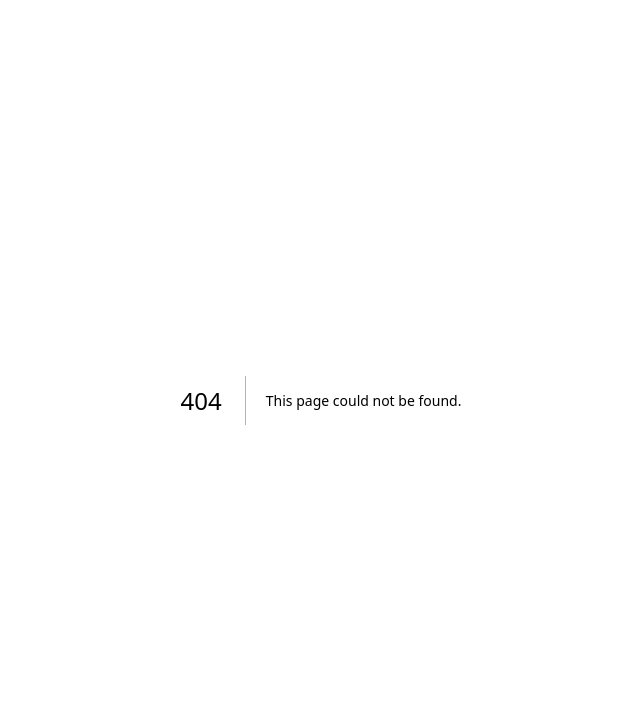
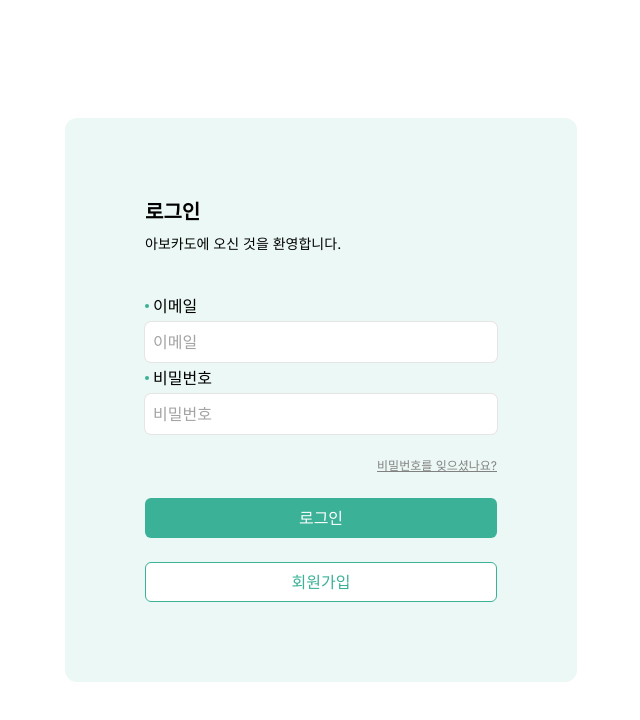
Before and after one commit to avokado-team/avokado-web, a Next.js app: page /login in a window 1280 px wide. Before the commit this address had no page. Shown: the top 720 px of the page, without its empty margins (319-959 px from the left). Built offline with nearby package versions, Linux system fonts and the light colour scheme.

Commit message:
✨ Add styles and form for login page

```diff
--- /dev/null
+++ b/app/(auth)/login/page.tsx
@@ -0,0 +1,39 @@
+export default function Login() {
+  return (
+    <div className="mx-auto max-w-lg bg-white text-black flex items-center justify-center h-screen">
+      <div className="flex flex-col gap-6 bg-[#ECF8F5] px-20 py-20 w-full rounded-xl">
+        <div className="flex flex-col gap-2">
+          <h1 className="font-bold text-xl">로그인</h1>
+          <h2 className="text-sm mb-4">아보카도에 오신 것을 환영합니다.</h2>
+        </div>
+        <form className="flex flex-col gap-1">
+          <div className="flex items-center gap-1">
+            <div className="rounded-full size-1 bg-[#3BB197]" />
+            <label>이메일</label>
+          </div>
+          <input
+            placeholder="이메일"
+            type="email"
+            className="h-10 w-full rounded-md border-none bg-white ring-1 ring-neutral-200 transition-shadow placeholder:text-neutral-400 px-2 focus:outline-none focus:ring-2 focus:ring-[#3BB197]"
+          ></input>
+          <div className="flex items-center gap-1">
+            <div className="rounded-full size-1 bg-[#3BB197]" />
+            <label>비밀번호</label>
+          </div>
+          <input
+            placeholder="비밀번호"
+            type="password"
+            className="h-10 w-full rounded-md border-none bg-white ring-1 ring-neutral-200 transition-shadow placeholder:text-neutral-400 px-2 focus:outline-none focus:ring-2 focus:ring-[#3BB197]"
+          ></input>
+        </form>
+        <div className="flex justify-end">
+          <a className="text-xs text-[#818181] cursor-pointer underline">
+            비밀번호를 잊으셨나요?
+          </a>
+        </div>
+        <button className="primary-btn h-10">로그인</button>
+        <button className="primary-reverse-btn h-10">회원가입</button>
+      </div>
+    </div>
+  );
+}
--- a/app/globals.css
+++ b/app/globals.css
@@ -26,6 +26,14 @@ body {
     rgb(var(--background-start-rgb));
 }
 
+@layer components {
+  .primary-btn {
+    @apply w-full rounded-md bg-[#3BB197] text-center font-medium text-white transition-colors;
+  }
+  .primary-reverse-btn {
+    @apply w-full rounded-md bg-white text-center font-medium text-[#3BB197] border border-[#3BB197] transition-colors;
+  }
+}
 @layer utilities {
   .text-balance {
     text-wrap: balance;
--- a/app/layout.tsx
+++ b/app/layout.tsx
@@ -16,7 +16,7 @@ export default function RootLayout({
 }>) {
   return (
     <html lang="en">
-      <body className={inter.className}>{children}</body>
+      <body className={`${inter.className} bg-white`}>{children}</body>
     </html>
   );
 }
```
